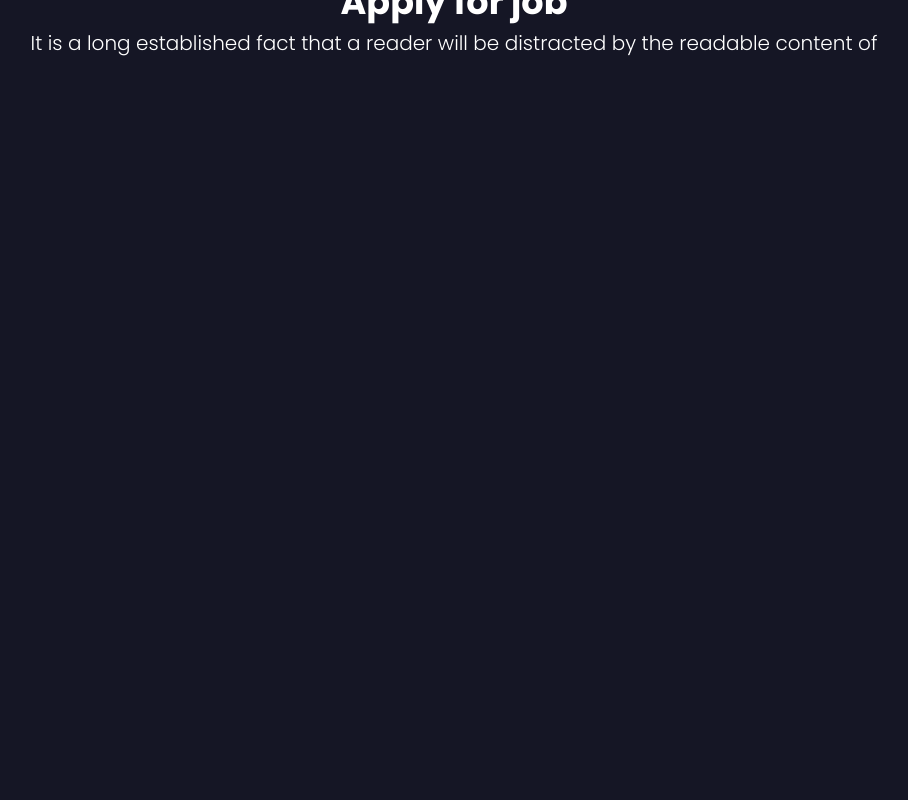
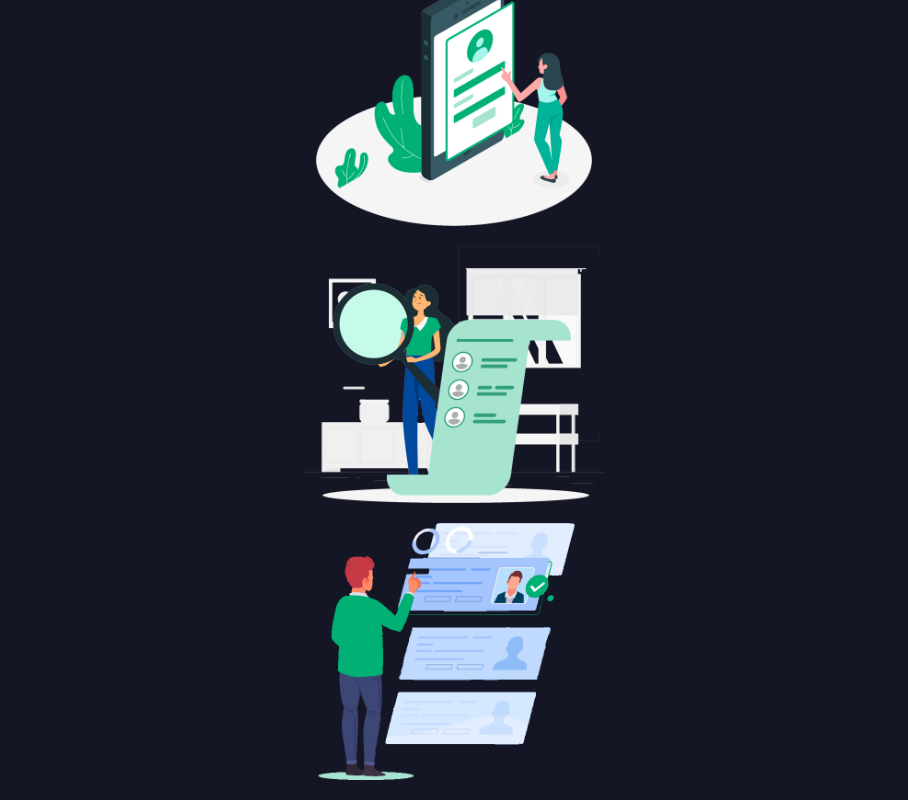
Before and after one commit to JorgeAVargasC/tzuzulcodebootcamp-frontend-react-project, a React (Create React App) app: page / in a window 1280 px wide. Shown: the part 653-1453 px from the top of the page, without its empty margins (186-1094 px from the left). Before the commit the page ends 832 px from the top, so only its background shows below. Built offline with nearby package versions, Linux system fonts and the light colour scheme.

Commit message:
home page

```diff
--- a/src/index.css
+++ b/src/index.css
@@ -578,7 +578,16 @@ nav {
     border-radius: 40px;
 }
 
-.container, .container-fluid, .container-lg, .container-md, .container-sm, .container-xl, .container-xxl {
+.images{
+    margin-top: 2rem;
+    display: flex;
+    justify-content: center;
+    max-width: 100%;
+    height: auto;
+}
+
+.container2 {
+    margin-top: 8rem;
     width: 100%;
     padding-right: var(--bs-gutter-x,10px);
     padding-left: var(--bs-gutter-x,10px);
--- a/src/pages/Home.jsx
+++ b/src/pages/Home.jsx
@@ -1,12 +1,17 @@
 import React from "react";
 import Navbar from "../components/Navbar";
+import img1 from "../assets/img/process-01.png"
+import img2 from "../assets/img/process-02.png"
+import img3 from "../assets/img/process-03.png"
 
 export default function Home() {
 	return (
 		<>
 			<Navbar />
 			<div className="section">
-				<div className="container">
+				<div className="container2">
+
+					<div className="col-lg-6">
 						<div className="section-title">
 							<h1>How It work</h1>
 							<p>Post a job to tell us about your project. We'll quickly match you with the right freelancers. </p>
@@ -37,6 +42,7 @@ export default function Home() {
 										</div>
 									</div>
 								</div>
+							</div>
 
 							<div className="nav-link">
 								<div className="d-flex">
@@ -54,6 +60,21 @@ export default function Home() {
 
 					</div>
 
+					<div className="col-lg-6">
+						<div className="tab-content">
+							<div className="images">
+								<img className="img-fluid" src={img1} alt="" width="300" />
+							</div>
+
+							<div className="images">
+								<img className="img-fluid" src={img2} alt="" width="300" />
+							</div>
+
+							<div className="images">
+								<img className="img-fluid" src={img3} alt="" width="300" />
+							</div>
+						</div>
+					</div>
 				</div>
 			</div>
 		</>
```
Lines whose indentation alone changed are shown as unchanged.
